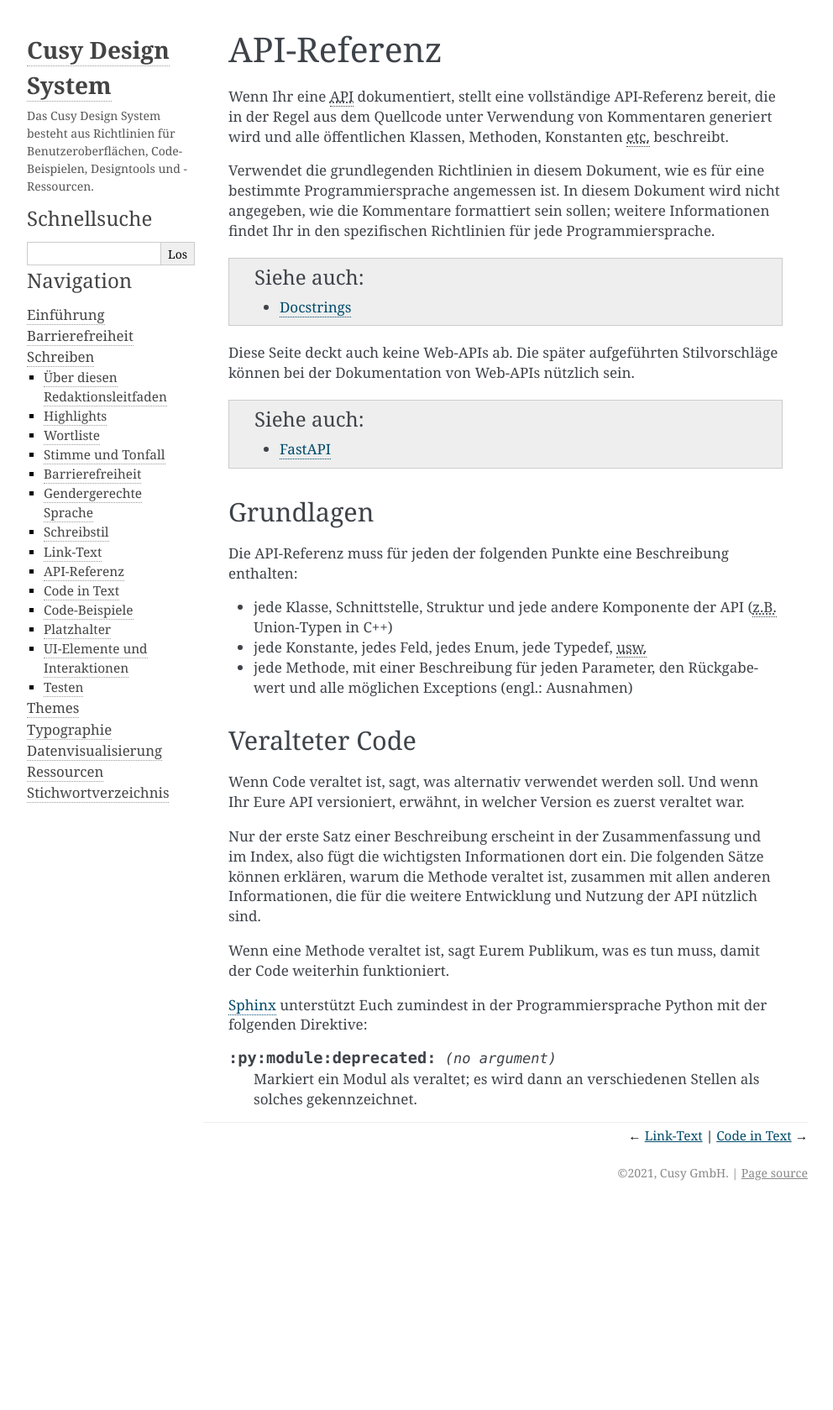
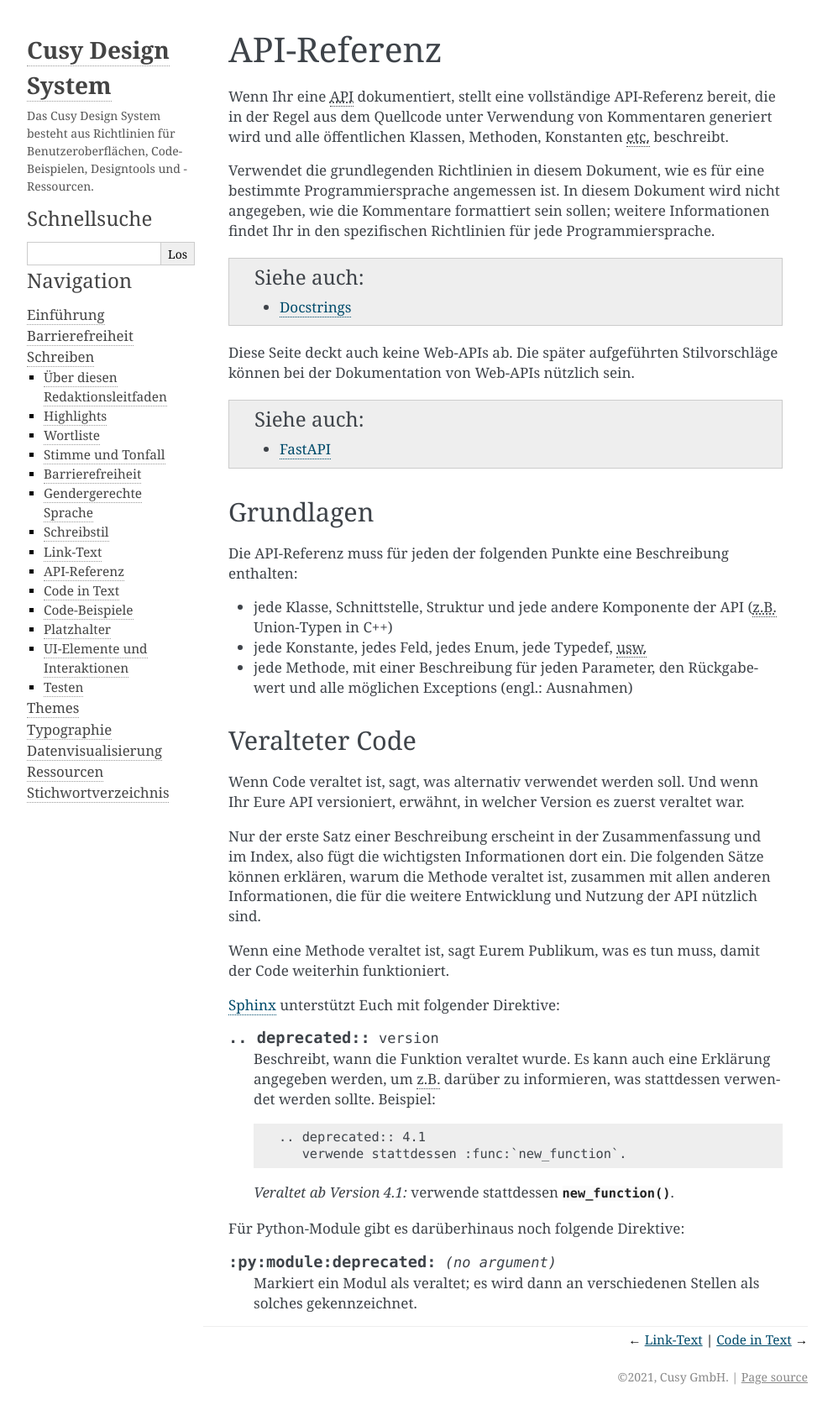
Before and after one commit to cusyio/cusy-design-system, a Sphinx documentation site: the page built from docs/writing/api-reference.rst, in a window 1280 px wide. Shown: the whole page at 84% size, without its empty margins (148-1140 px from the left). Built offline with Sphinx 7.4.7, drawn with Linux system fonts in a browser that asks for light colours; before the commit the page ends 1436 px from its top, so only the background shows below that.

Commit message:
Add deprecated directive

```diff
--- a/docs/writing/api-reference.rst
+++ b/docs/writing/api-reference.rst
@@ -50,8 +50,22 @@ sind.
 Wenn eine Methode veraltet ist, sagt Eurem Publikum, was es tun muss, damit der
 Code weiterhin funktioniert.
 
-`Sphinx <https://www.sphinx-doc.org/>`_ unterstützt Euch zumindest in der
-Programmiersprache Python mit der folgenden Direktive:
+`Sphinx <https://www.sphinx-doc.org/>`_ unterstützt Euch mit folgender
+Direktive:
+
+.. rst:directive:: .. deprecated:: version
+
+   Beschreibt, wann die Funktion veraltet wurde. Es kann auch eine Erklärung
+   angegeben werden, um :abbr:`z.B.` darüber zu informieren, was stattdessen
+   verwendet werden sollte. Beispiel::
+
+       .. deprecated:: 4.1
+          verwende stattdessen :func:`new_function`.
+
+   .. deprecated:: 4.1
+      verwende stattdessen :func:`new_function`.
+
+Für Python-Module gibt es darüberhinaus noch folgende Direktive:
 
 .. rst:directive:option:: py:module:deprecated
    :type: no argument
```
